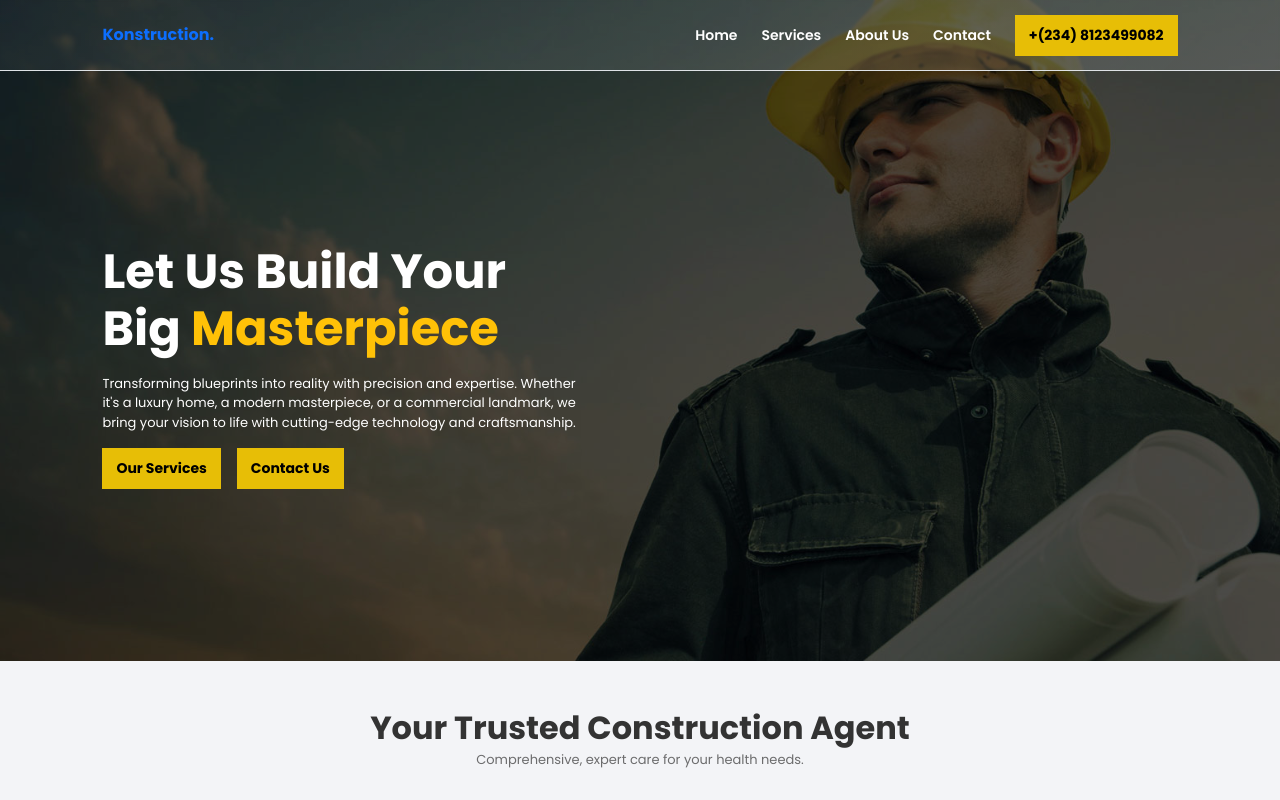
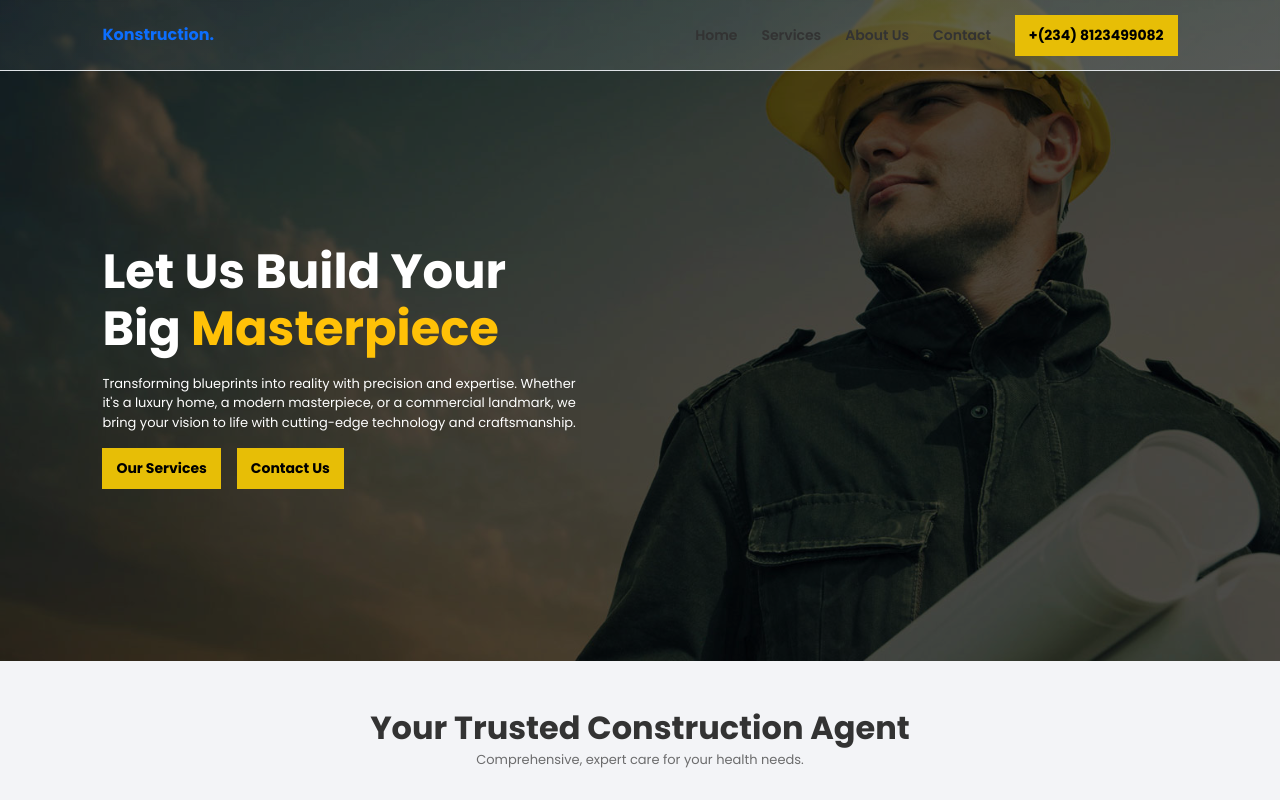
Before and after one commit to Olawoyin1/Construction-Website, a React (Create React App) app: page / in a window 1280 px wide. Shown: the top 800 px of the page. Built offline with nearby package versions, Linux system fonts and the light colour scheme.

Commit message:
Made the navbar responsive

```diff
--- a/src/App.css
+++ b/src/App.css
@@ -128,6 +128,7 @@ p{
   border: 1px solid #cccccc7e;
   box-shadow: rgba(27, 31, 35, 0.04) 0px 1px 0px, rgba(255, 255, 255, 0.25) 0px 1px 0px inset;
   overflow: hidden;
+  z-index: -1;
 }
 
 .service-card-image{
@@ -167,6 +168,12 @@ p{
   font-weight: 600;
 }
 
+.mobile-menu{
+  z-index: 2 !important;
+  background: linear-gradient(135deg, #edf0f4, #dee1e5a5);
+  backdrop-filter: blur(10px) !important;
+}
+
 
 
 
@@ -182,6 +189,10 @@ p{
 .footer li {
 
   width: 100% !important;
+}
+
+.social{
+  z-index: -1;
 }
 
 
--- a/src/Components/Footer.jsx
+++ b/src/Components/Footer.jsx
@@ -110,7 +110,7 @@ const Footer = () => {
                 <ul className='p-0  mt-5 mt-sm-4 d-flex  justify-content-sm-start align-items-sm-start flex-column gap-3 '>
                     <h6 className='fw-bold'>Konstruction.</h6>
                     <small className=' text-sm-start'>Get the care you deserve with our reliable, professional, and patient-focused healthcare services.</small>
-                    <div className="socials d-flex align-items-center gap-3">
+                    <div className="socials  d-flex align-items-center gap-3">
                         <FaXTwitter className='muted' size={20}/>
                         <FaLinkedinIn className='muted' size={20}/>
                         <GrInstagram className='muted' size={20}/>
--- a/src/Components/Hero.jsx
+++ b/src/Components/Hero.jsx
@@ -140,14 +140,21 @@
 
 
 import React, { useState, useEffect } from "react";
-import { motion } from "framer-motion";
 import { Link } from "react-router-dom";
-
-import { RiMenu4Line } from "react-icons/ri";
+import { motion, AnimatePresence } from 'framer-motion';
+import { RiMenu4Line, RiCloseLine } from 'react-icons/ri';
 
 const words = ["Dreams", "Masterpiece", "Ideas", "Space"];
 
 const Hero = () => {
+
+  const [menuOpen, setMenuOpen] = useState(false);
+
+    const toggleMenu = () => {
+      setMenuOpen(!menuOpen);
+    };
+
+
   const [index, setIndex] = useState(0);
   const [text, setText] = useState("");
   const [isDeleting, setIsDeleting] = useState(false);
@@ -195,41 +202,52 @@ const Hero = () => {
   return (
     <motion.div id="hero">
       {/* Navbar */}
-      <div className="main-navbar border-bottom">
+      <div className='main-navbar border-bottom  d-md-block'
+         style={{ position: menuOpen ? 'fixed' : 'static', width: '100%', top: 0, zIndex: 1050 }}>
       <div className="container2">
-          <nav className="d-flex header align-items-center justify-content-between">
+        <nav className='d-flex header align-items-center justify-content-between'>
           <Link to="/">
             <h4 className="navbar-brand fw-bolder">Konstruction.</h4>
           </Link>
 
+          {/* Desktop Menu */}
           <ul className="p-0 d-none d-md-flex gap-4 align-items-center">
-              <li>
-                <Link className="nav-link text-white" to="/">
-                  Home
-                </Link>
-              </li>
-              <li>
-                <Link className="nav-link text-white" to="/services">
-                  Services
-                </Link>
-              </li>
-              <li>
-                <Link className="nav-link text-white" to="/about">
-                  About Us
-                </Link>
-              </li>
-              <li>
-                <Link className="nav-link text-white" to="/appointment">
-                  Contact
-                </Link>
-              </li>
-
-              <button className="main-btn">+(234) 8123499082</button>
+            <li><Link className='nav-link' to="/">Home</Link></li>
+            <li><Link className='nav-link' to="/services">Services</Link></li>
+            <li><Link className='nav-link' to="/about">About Us</Link></li>
+            <li><Link className='nav-link' to="/contact">Contact</Link></li>
+            <button className='main-btn'>+(234) 8123499082</button>
           </ul>
 
+          {/* Mobile Menu Button */}
+          <motion.div
+            className='d-flex d-md-none'
+            onClick={toggleMenu}
+            whileTap={{ scale: 0.9 }}
+          >
+            {menuOpen ? <RiCloseLine size={24} /> : <RiMenu4Line size={24} />}
+          </motion.div>
+        </nav>
 
-             <RiMenu4Line size={24} color="#ffffff" className='d-flex d-md-none' />
-          </nav>
+        {/* Mobile Menu */}
+        <AnimatePresence>
+          {menuOpen && (
+            <motion.ul
+              initial={{ x: "-100%", opacity: 0 }}
+              animate={{ x: 0, opacity: 1 }}
+              exit={{ x: "-100%", opacity: 0 }}
+              transition={{ duration: 0.4, ease: "easeInOut" }}
+              className="mobile-menu position-fixed top-0 start-0 vh-100 bg-white shadow p-4 d-flex flex-column gap-4"
+              style={{ zIndex: 1100 }}
+            >
+              <li><Link className='nav-link' to="/" onClick={toggleMenu}>Home</Link></li>
+              <li><Link className='nav-link' to="/services" onClick={toggleMenu}>Services</Link></li>
+              <li><Link className='nav-link' to="/about" onClick={toggleMenu}>About Us</Link></li>
+              <li><Link className='nav-link' to="/contact" onClick={toggleMenu}>Contact</Link></li>
+              <button className='main-btn' onClick={toggleMenu}>+(234) 8123499082</button>
+            </motion.ul>
+          )}
+        </AnimatePresence>
       </div>
     </div>
 
--- a/src/Components/Navbar.jsx
+++ b/src/Components/Navbar.jsx
@@ -1,31 +1,99 @@
-import React, { useState } from 'react'
-import { Link } from 'react-router-dom'
-import { RiMenu4Line } from "react-icons/ri";
+// import React, { useState } from 'react'
+// import { Link } from 'react-router-dom'
+// import { RiMenu4Line } from "react-icons/ri";
+
+// const Navbar = () => {
+
+//   return (
+//     <div className='main-navbar border-bottom'>
+//         <div className="container2">
+//             <nav className='d-flex header align-items-center justify-content-between'>
+//                 <Link to="/"><h4 className="navbar-brand  fw-bolder">Konstruction.</h4></Link>
+
+//                 <ul className="p-0 d-none d-md-flex gap-4 align-items-center">
+//                     <li><Link className='nav-link'  to="/">Home</Link></li>
+//                     <li><Link className='nav-link'  to="/services">Services</Link></li>
+//                     <li><Link className='nav-link' to="/about">About Us</Link></li>
+//                     <li><Link className='nav-link'  to="/contact">Contact</Link></li>
+
+//                     <button className='main-btn'>+(234) 8123499082</button>
+
+//                 </ul>
+
+//                 <RiMenu4Line size={24} className='d-flex d-md-none' />
+
+//             </nav>
+//         </div>
+//     </div>
+//   )
+// }
+
+// export default Navbar
+
+
+
+import React, { useState } from 'react';
+import { Link } from 'react-router-dom';
+import { RiMenu4Line, RiCloseLine } from 'react-icons/ri';
+import { motion, AnimatePresence } from 'framer-motion';
 
 const Navbar = () => {
+  const [menuOpen, setMenuOpen] = useState(false);
+
+  const toggleMenu = () => {
+    setMenuOpen(!menuOpen);
+  };
 
   return (
-    <div className='main-navbar border-bottom'>
+    <div className='main-navbar border-bottom  d-md-block'
+         style={{ position: menuOpen ? 'fixed' : 'static', width: '100%', top: 0, zIndex: 1050 }}>
       <div className="container2">
         <nav className='d-flex header align-items-center justify-content-between'>
-                <Link to="/"><h4 className="navbar-brand  fw-bolder">Konstruction.</h4></Link>
+          <Link to="/">
+            <h4 className="navbar-brand fw-bolder">Konstruction.</h4>
+          </Link>
 
+          {/* Desktop Menu */}
           <ul className="p-0 d-none d-md-flex gap-4 align-items-center">
-                    <li><Link className='nav-link'  to="/">Home</Link></li>
-                    <li><Link className='nav-link'  to="/services">Services</Link></li>
+            <li><Link className='nav-link' to="/">Home</Link></li>
+            <li><Link className='nav-link' to="/services">Services</Link></li>
             <li><Link className='nav-link' to="/about">About Us</Link></li>
-                    <li><Link className='nav-link'  to="/contact">Contact</Link></li>
-
+            <li><Link className='nav-link' to="/contact">Contact</Link></li>
             <button className='main-btn'>+(234) 8123499082</button>
-
           </ul>
 
-                <RiMenu4Line size={24} className='d-flex d-md-none' />
+          {/* Mobile Menu Button */}
+          <motion.div
+            className='d-flex d-md-none'
+            onClick={toggleMenu}
+            whileTap={{ scale: 0.9 }}
+          >
+            {menuOpen ? <RiCloseLine size={24} /> : <RiMenu4Line size={24} />}
+          </motion.div>
+        </nav>
 
-            </nav>
+        {/* Mobile Menu */}
+        <AnimatePresence>
+          {menuOpen && (
+            <motion.ul
+              initial={{ x: "-100%", opacity: 0 }}
+              animate={{ x: 0, opacity: 1 }}
+              exit={{ x: "-100%", opacity: 0 }}
+              transition={{ duration: 0.4, ease: "easeInOut" }}
+              className="mobile-menu position-fixed top-0 start-0 vh-100 bg-white shadow p-4 d-flex flex-column gap-4"
+              style={{ zIndex: 1100 }}
+            >
+              <li><Link className='nav-link' to="/" onClick={toggleMenu}>Home</Link></li>
+              <li><Link className='nav-link' to="/services" onClick={toggleMenu}>Services</Link></li>
+              <li><Link className='nav-link' to="/about" onClick={toggleMenu}>About Us</Link></li>
+              <li><Link className='nav-link' to="/contact" onClick={toggleMenu}>Contact</Link></li>
+              <button className='main-btn' onClick={toggleMenu}>+(234) 8123499082</button>
+            </motion.ul>
+          )}
+        </AnimatePresence>
       </div>
     </div>
-  )
-}
+  );
+};
 
-export default Navbar
+export default Navbar;
```
Lines whose indentation alone changed are shown as unchanged.
